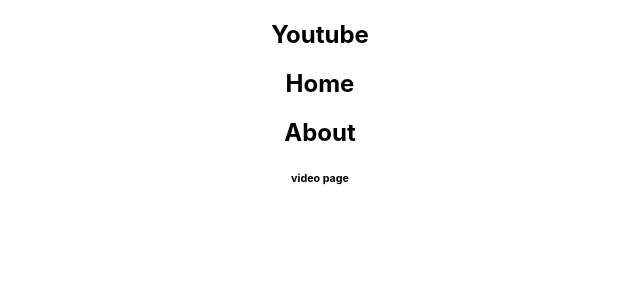
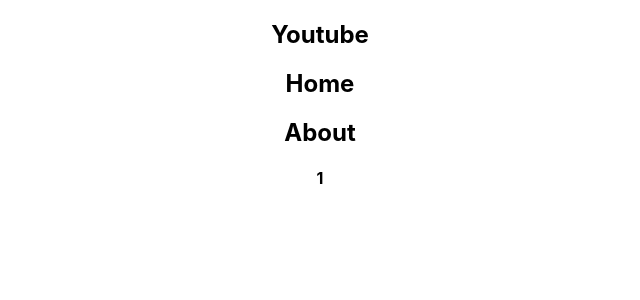
Before and after one commit to KarynH/Youtube-clone, a React (Create React App) app in the folder youtube-clone/youtube-clone/: page /videos/1 in a window 1280 px wide. Shown: the top 300 px of the page, without its empty margins (320-960 px from the left). Built offline with nearby package versions, Linux system fonts and the light colour scheme.

Commit message:
video is playing

```diff
--- a/youtube-clone/youtube-clone/package.json
+++ b/youtube-clone/youtube-clone/package.json
@@ -10,7 +10,7 @@
     "react-dom": "^18.2.0",
     "react-router-dom": "^6.4.3",
     "react-scripts": "5.0.1",
-    "react-youtube": "^10.0.0",
+    "react-youtube": "^10.1.0",
     "web-vitals": "^2.1.4"
   },
   "scripts": {
--- a/youtube-clone/youtube-clone/src/App.js
+++ b/youtube-clone/youtube-clone/src/App.js
@@ -1,4 +1,5 @@
-import { BrowserRouter as Router, Routes, Route} from "react-router-dom";
+import React from "react";
+import { BrowserRouter as Router, Routes, Route } from "react-router-dom";
 
 import About from "./components/About";
 import Comments from "./components/Comments";
@@ -23,13 +24,11 @@
     <div className="App">
       <Router>
         <Nav />
-
         <Routes>
           <Route path="/" element={<Home />} />
-          <Route path="/About" element={<About />} />
-          <Route path="/Videos/:id" element={<Video />} />
+          <Route path="/about" element={<About />} />
+          <Route path="/videos/:id" element={<Video />} />
         </Routes>
-
         <Videos /> {/**displays all videos */}
         <Comments /> {/**comment section functionality */}
         <ModalError /> {/**error window */}
--- a/youtube-clone/youtube-clone/src/components/Home.js
+++ b/youtube-clone/youtube-clone/src/components/Home.js
@@ -1,3 +1,4 @@
+import React from "react";
 import { useState } from "react";
 import { Link, link } from "react-router-dom";
 // import Youtube from 'react-youtube'
@@ -50,14 +51,13 @@
 
         <ul className="VideosList">
           {videos.length !== 0 ? (
-            videos.map((video, i) => {
+            videos.map((video) => {
               return (
-
-                <li key={i}> {/** had trouble setting video.id.videoId*/}
-                  <Link to="/Videos/:id">
+                <li key={video.id.videoId}>
+                  {/* <Link to={"/videos/:id"}> */}
+                  <Link to={`/videos/${video.id.videoId}`}>
                     <p>{video.snippet.title}</p>{" "}
                     <img src={video.snippet.thumbnails.default.url} />
-                    {/* {console.log(video.id.videoId , 'videoIdhere')} */}
                   </Link>
                 </li>
               );
--- a/youtube-clone/youtube-clone/src/components/Nav.js
+++ b/youtube-clone/youtube-clone/src/components/Nav.js
@@ -1,3 +1,4 @@
+import React from "react";
 export default function Nav() {
   return (
     <nav className="Nav">
--- a/youtube-clone/youtube-clone/src/components/Video.js
+++ b/youtube-clone/youtube-clone/src/components/Video.js
@@ -1,3 +1,33 @@
-export default function Video({ video }) {
-  return <h6>video page</h6>;
+import React from 'react';
+import { useParams } from "react-router-dom";
+import YouTube from 'react-youtube';
+
+export default function Video({videos}) {
+  let { id } = useParams();
+  // const [singleVideo, setSingleVideo] = useState(
+  //   window.localStorage.getItem(id) || [] );
+  // let j = window.localStorage.setItem(id, 'test')
+  // const opts = {
+  //   height: '500',
+  //   widht: '350',
+  //   playerVars: {
+  //   autoplay: 1,
+  //   },
+  // }
+  console.log(id);
+  return (
+    <div className="SingleVideo">
+      <h4>{id} </h4>
+   <YouTube videoId={id}/>
+      {/* <iframe
+        width="500"
+        height="315"
+        src={`https://www.youtube.com/embed/${id}`}
+        // src={`https://www.youtube.com/embed/${id}?autoplay=1&origin=http://example.com`
+        // src={`https://www.youtube.com/embed/watch?v=${id}`}}
+        frameBorder="0"
+        allowFullScreen
+        title="Youtube video player"></iframe> */}
+    </div>
+  );
 }
```
Also changed, not shown: 1 other file (tests, documents, lock files or other folders).
